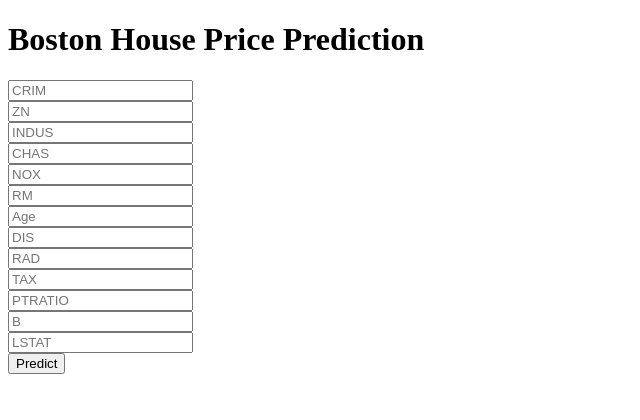
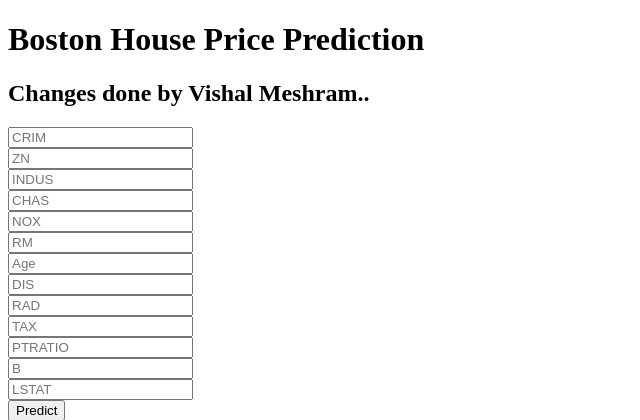
Before and after one commit to vishal-meshram/CI-CD_Demo, a Flask app: page / in a window 1280 px wide. Shown: the top 420 px of the page, without its empty margins (0-640 px from the left). Run offline with Flask 2, Linux system fonts and the light colour scheme; parts of the project's set-up code (start-up, migrations or seed data) failed here and were passed over.

Commit message:
modified home.html

```diff
--- a/templates/home.html
+++ b/templates/home.html
@@ -15,6 +15,7 @@
 <body>
  <div class="login">
 	<h1>Boston House Price Prediction</h1>
+	<h2> Changes done by Vishal Meshram.. </h2>
 
      <!-- Main Input For Receiving Query to our ML -->
     <form action="{{ url_for('predict')}}"method="post">
```
